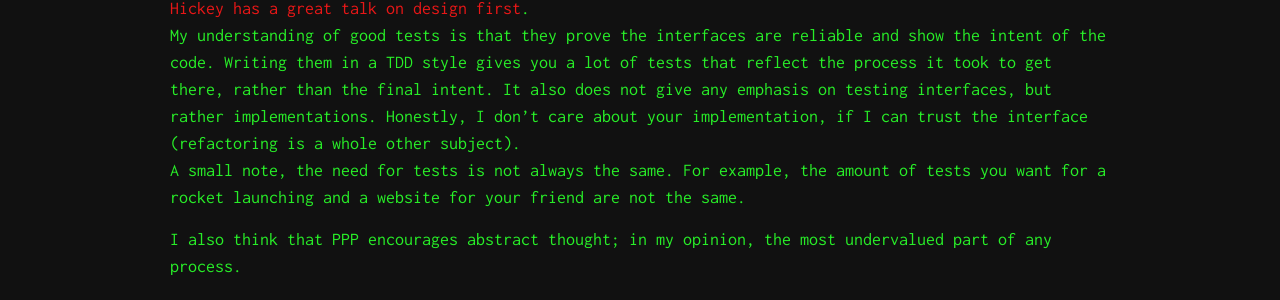
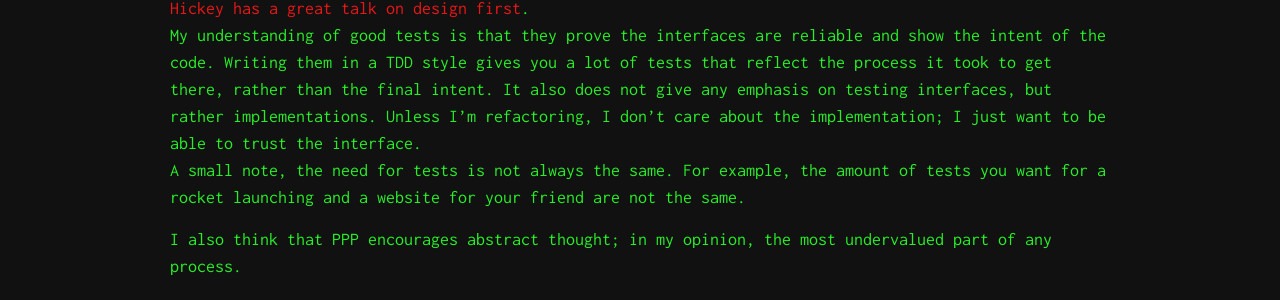
Before and after one commit to hippopotamus/hippopotamus2.github.io, a Jekyll site: the page built from _posts/2014-12-31-PPP.markdown, in a window 1280 px wide. Shown: the part 1553-1853 px from the top of the page. Built offline with Jekyll 4.4.1, drawn with Linux system fonts in a browser that asks for light colours; nearby versions of some CDN libraries.

Commit message:
slight change to ppp

```diff
--- a/_posts/2014-12-31-PPP.markdown
+++ b/_posts/2014-12-31-PPP.markdown
@@ -27,7 +27,7 @@ This may be more personal to me, but when I start coding something, I have no id
 #### Yo
 
 Writing tests for your code is obviously a good thing. In my opinion, things like TDD try to make the tail wag the dog. I think a lot of problems could be side stepped by taking more time to design the code before investing into it. Most major bugs that I've seen stem from a poorly designed solution. If the approach to the problem was much cleaner, the poorly written methods that step on each others toes wouldn't exist in the first place. So often there is a much simpler, easier to understand solution. Investing into tests before having a decent solution makes thinking creatively more difficult. [Rich Hickey has a great talk on design first](https://www.youtube.com/watch?v=f84n5oFoZBc).
-My understanding of good tests is that they prove the interfaces are reliable and show the intent of the code. Writing them in a TDD style gives you a lot of tests that reflect the process it took to get there, rather than the final intent. It also does not give any emphasis on testing interfaces, but rather implementations. Honestly, I don't care about your implementation, if I can trust the interface (refactoring is a whole other subject).
+My understanding of good tests is that they prove the interfaces are reliable and show the intent of the code. Writing them in a TDD style gives you a lot of tests that reflect the process it took to get there, rather than the final intent. It also does not give any emphasis on testing interfaces, but rather implementations. Unless I'm refactoring, I don't care about the implementation; I just want to be able to trust the interface.
 A small note, the need for tests is not always the same. For example, the amount of tests you want for a rocket launching and a website for your friend are not the same.
 
 I also think that PPP encourages abstract thought; in my opinion, the most undervalued part of any process.
```
